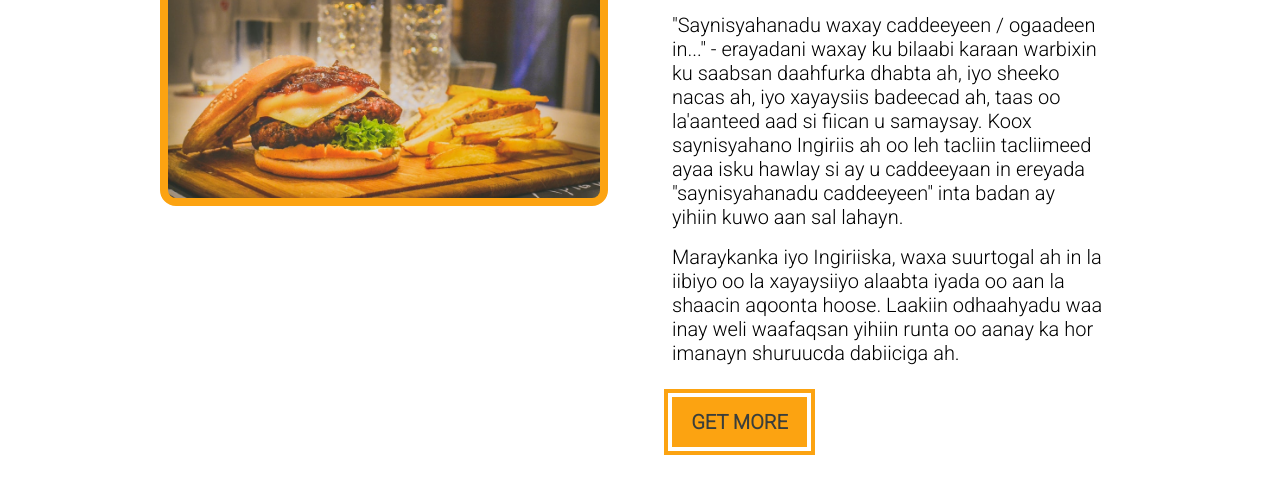
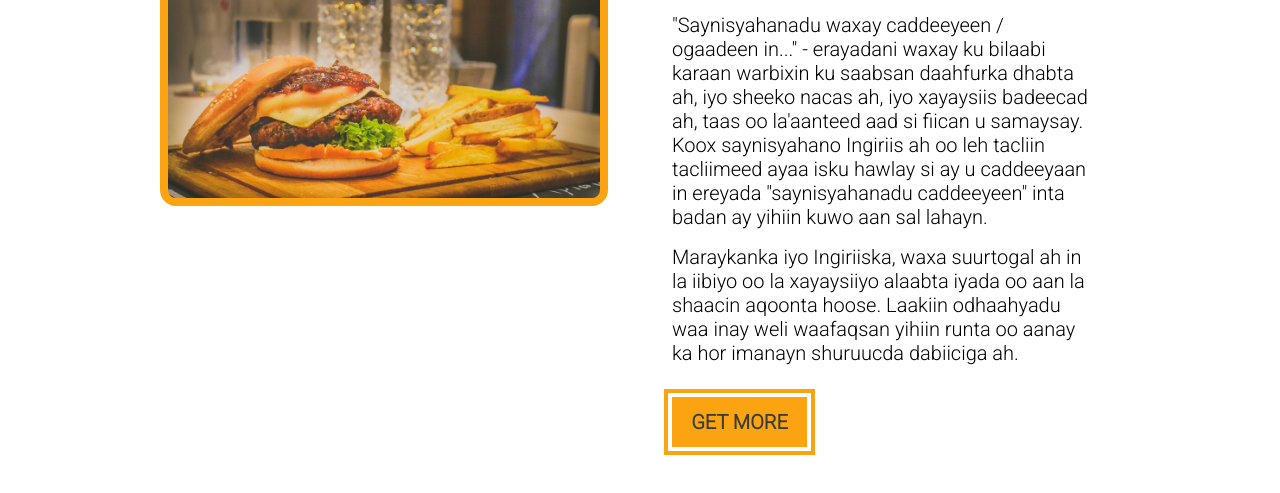
Before and after one commit to hkashkir/iLab-challenge-5.BurgerWeb, a plain HTML site: page index.html in a window 1280 px wide. Shown: the part 1295-1788 px from the top of the page. Drawn offline with Linux system fonts and the light colour scheme; a web font is replaced by a local one.

Commit message:
Nothing Changed

```diff
--- a/style.css
+++ b/style.css
@@ -272,7 +272,7 @@ transform: scale(1.2);
 }
 .about-text {
     margin: 1rem 0;
-    max-width: 27rem;
+    max-width: 26rem;
 }
 
 
```
